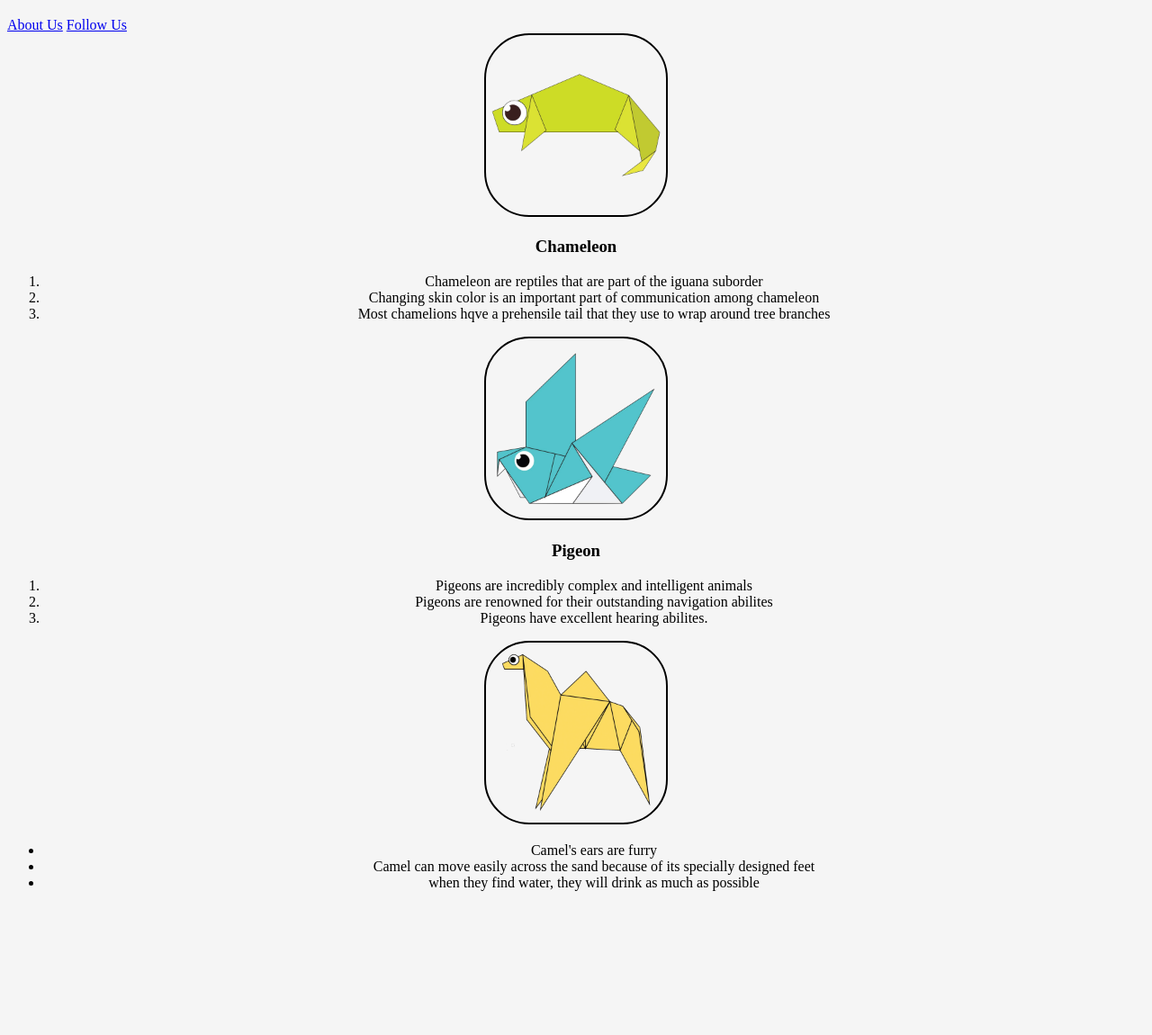
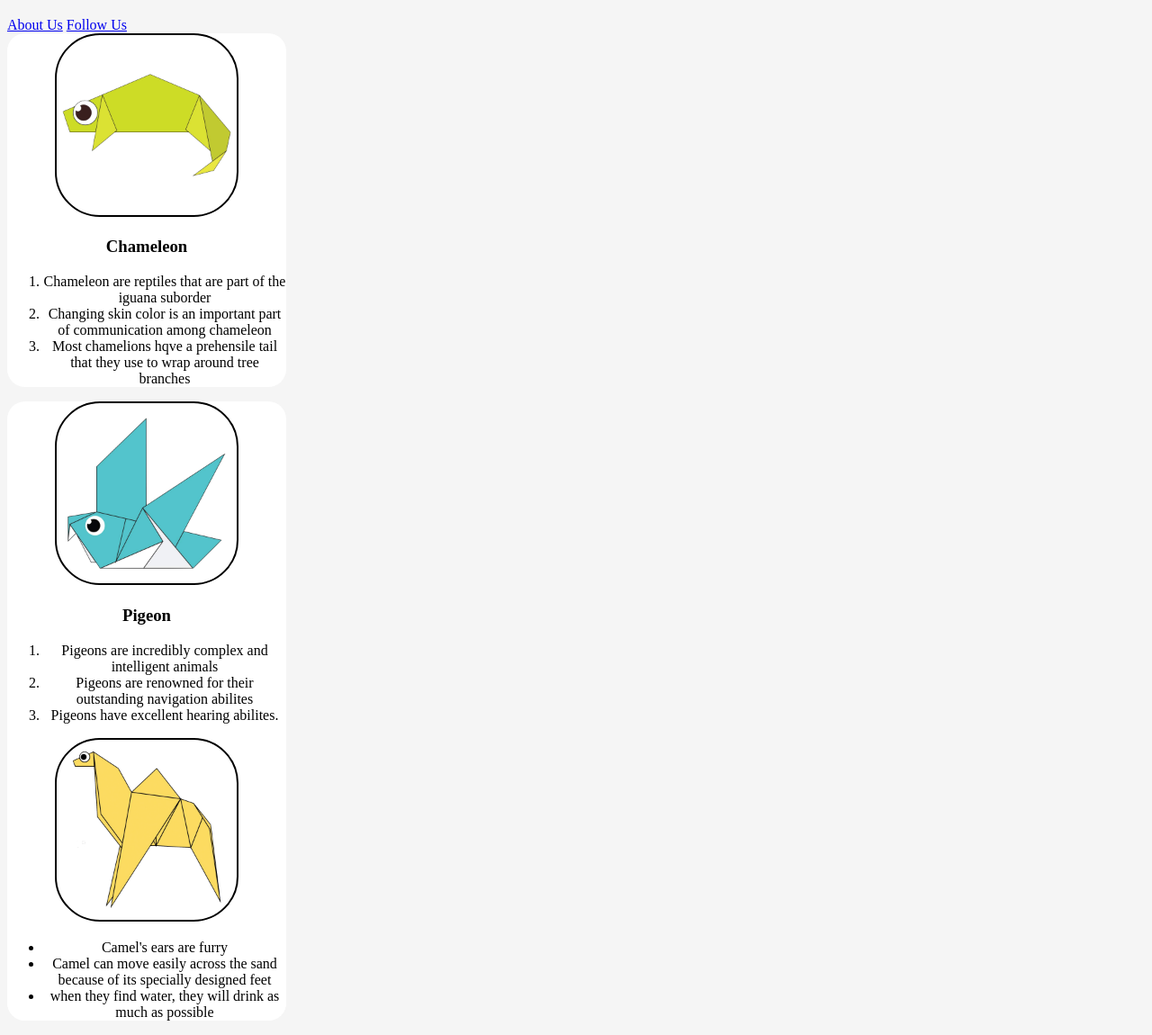
Before and after one commit to aditya706/origamiwebsite-2, a plain HTML site: page index.html in a window 1280 px wide. Shown: the part 599-1749 px from the top of the page at 90% size. Before the commit the page ends 1605 px from the top, so only its background shows below. Drawn offline with Linux system fonts and the light colour scheme.

Commit message:
Add files via upload

```diff
--- a/index.html
+++ b/index.html
@@ -56,7 +56,7 @@
 <a href="follow.html">Follow Us</a>
 
 <div class ="grid" >
-    <div class ="item">
+    <div class ="origami">
 <center>
     <a href="http://origami.me/Chameleon"><img src="chameleon.png" width="200px"height="200px"></a>
 <h3>Chameleon</h3>
@@ -71,7 +71,7 @@
 </center>
 </div>
 <div class ="grid" >
-    <div class ="item">
+    <div class ="origami">
 <center>
 <a href="http://origami.me/Pigeon"><img src="pigeon.png" width="200px"height="200px"></a>
 <h3>Pigeon</h3>
@@ -85,7 +85,8 @@
 </ol>
   </p>
 </center>
-  <div class="item">
+<div class ="grid" ></div>
+  <div class="origami">
     <center>
           <a href="http://origami.me/camel"><img src="camel.png" width="200px"height="200px"></a>
 
```
